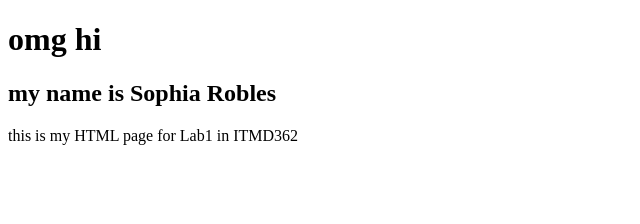
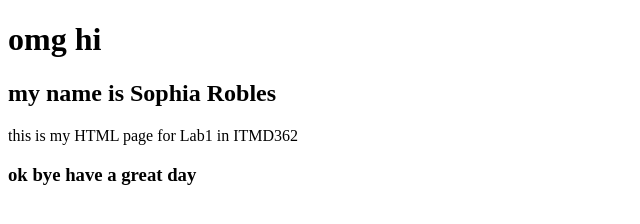
Before and after one commit to sophiamrobless23/lab1, a plain HTML site: page lab1.html in a window 1280 px wide. Shown: the whole page, without its empty margins (0-640 px from the left). Drawn offline with Linux system fonts and the light colour scheme.

Commit message:
Update lab1.html

```diff
--- a/lab1.html
+++ b/lab1.html
@@ -8,5 +8,6 @@
         <h1>omg hi</h1>
         <h2>my name is Sophia Robles</h2>
         <p>this is my HTML page for Lab1 in ITMD362</p>
+        <h3>ok bye have a great day</h3>
     </body>
 </html>
```
